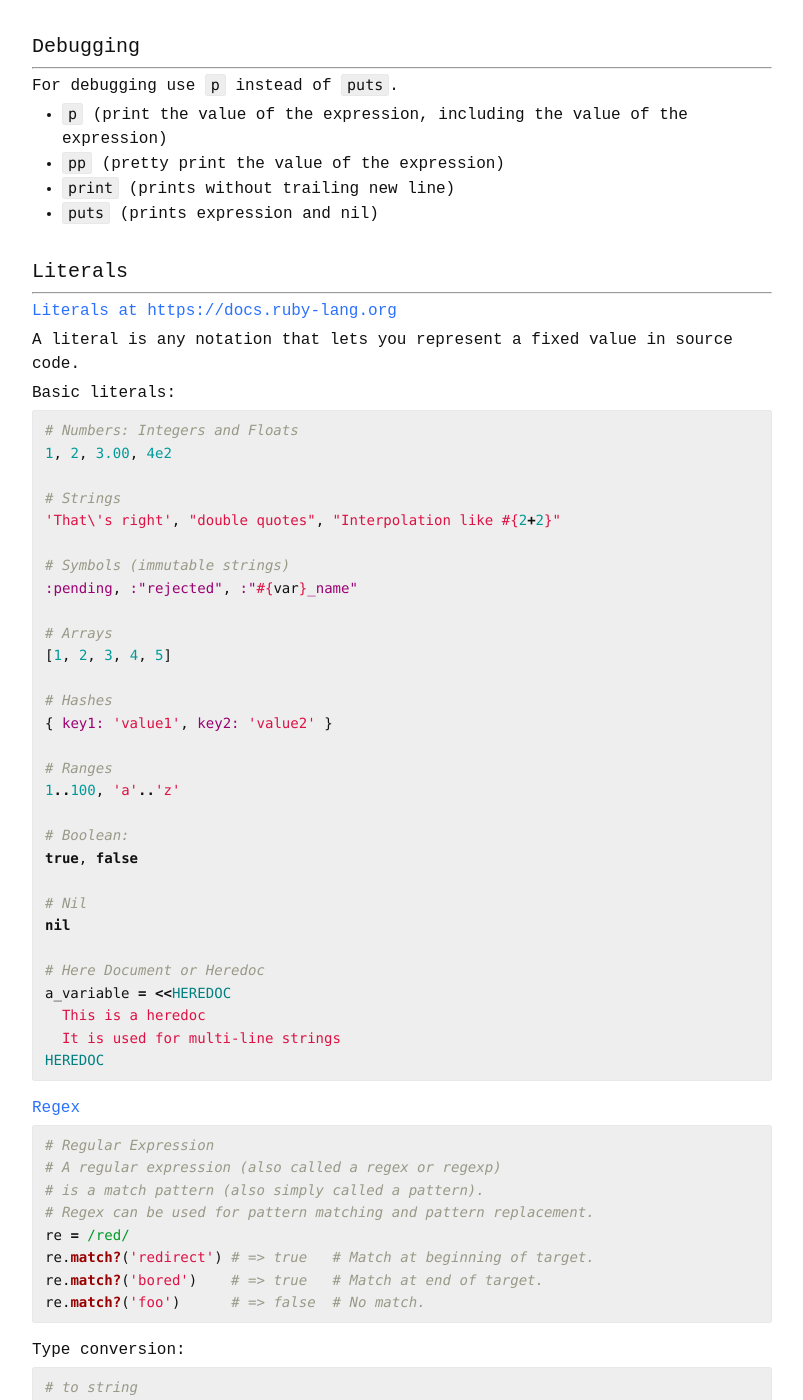
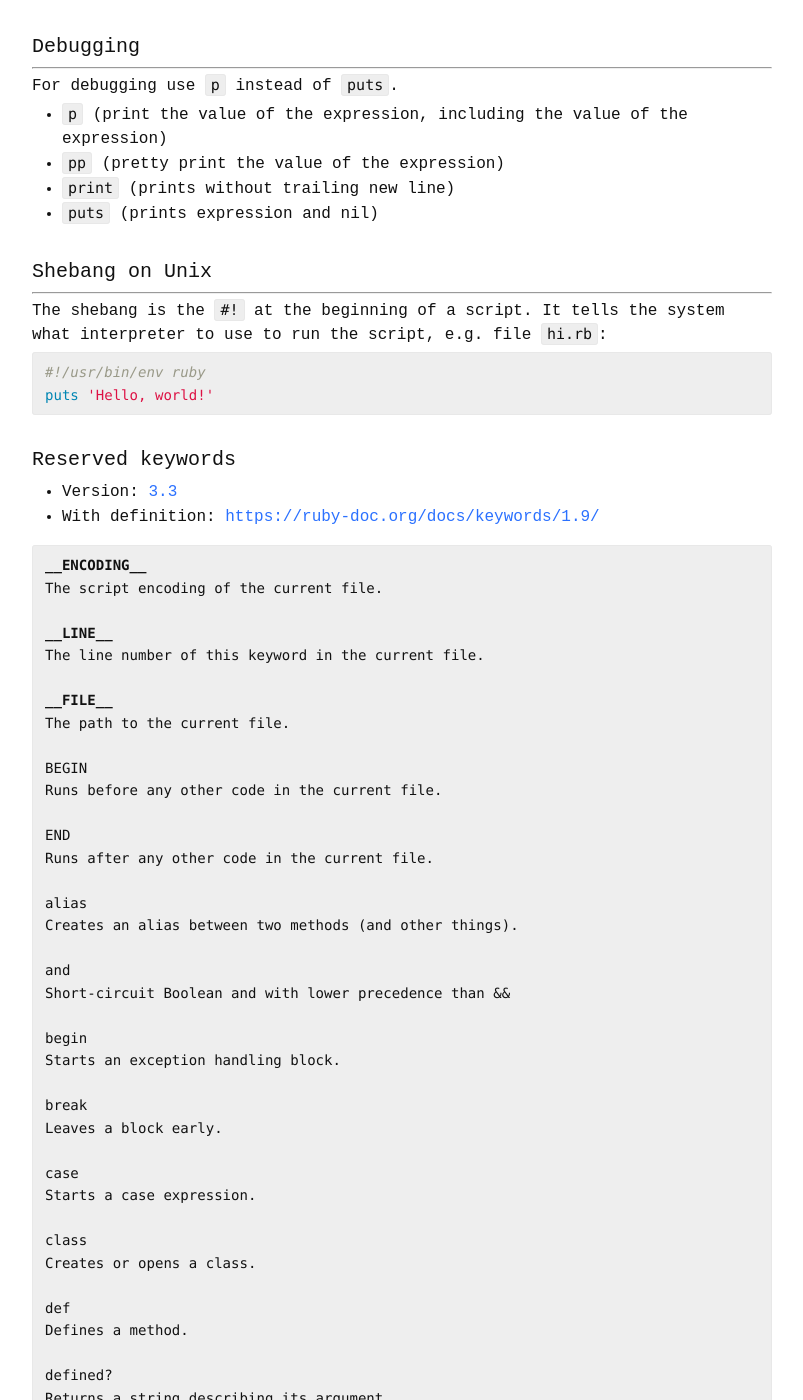
Before and after one commit to roberthopman/roberthopman.github.io, a Jekyll site: the page built from _posts/2023-10-14-maintenance-tips.md, in a window 1280 px wide and 1400 px high, scrolled down 1448 px. Shown: the whole window, without its empty margins (238-1041 px from the left). Built offline with Jekyll 4.4.1, drawn with Linux system fonts in a browser that asks for light colours; comment, search, counter and statistics services are not loaded; some of the changed text lies outside the part shown.

````diff
--- a/_posts/2023-10-14-maintenance-tips.md
+++ b/_posts/2023-10-14-maintenance-tips.md
@@ -51,6 +51,144 @@ For debugging use `p` instead of `puts`.
 - `pp` (pretty print the value of the expression)
 - `print` (prints without trailing new line)
 - `puts` (prints expression and nil)
+
+#### Shebang on Unix
+<hr>
+
+The shebang is the `#!` at the beginning of a script. It tells the system what interpreter to use to run the script, e.g. file `hi.rb`:
+```ruby
+#!/usr/bin/env ruby
+puts 'Hello, world!'
+```
+
+#### Reserved keywords
+- Version: [3.3](https://docs.ruby-lang.org/en/3.3/keywords_rdoc.html)
+- With definition: [https://ruby-doc.org/docs/keywords/1.9/](https://ruby-doc.org/docs/keywords/1.9/)
+
+```md
+__ENCODING__
+The script encoding of the current file.
+
+__LINE__
+The line number of this keyword in the current file.
+
+__FILE__
+The path to the current file.
+
+BEGIN
+Runs before any other code in the current file.
+
+END
+Runs after any other code in the current file.
+
+alias
+Creates an alias between two methods (and other things).
+
+and
+Short-circuit Boolean and with lower precedence than &&
+
+begin
+Starts an exception handling block.
+
+break
+Leaves a block early.
+
+case
+Starts a case expression.
+
+class
+Creates or opens a class.
+
+def
+Defines a method.
+
+defined?
+Returns a string describing its argument.
+
+do
+Starts a block.
+
+else
+The unhandled condition in case, if and unless expressions.
+
+elsif
+An alternate condition for an if expression.
+
+end
+The end of a syntax block. Used by classes, modules, methods, exception handling and control expressions.
+
+ensure
+Starts a section of code that is always run when an exception is raised.
+
+false
+Boolean false.
+
+for
+A loop that is similar to using the each method.
+
+if
+Used for if and modifier if statements.
+
+in
+Used to separate the iterable object and iterator variable in a for loop. It also serves as a pattern in a case expression.
+
+module
+Creates or opens a module.
+
+next
+Skips the rest of the block.
+
+nil
+A false value usually indicating “no value” or “unknown”.
+
+not
+Inverts the following boolean expression. Has a lower precedence than !
+
+or
+Boolean or with lower precedence than ||
+
+redo
+Restarts execution in the current block.
+
+rescue
+Starts an exception section of code in a begin block.
+
+retry
+Retries an exception block.
+
+return
+Exits a method. If met in top-level scope, immediately stops interpretation of the current file.
+
+self
+The object the current method is attached to.
+
+super
+Calls the current method in a superclass.
+
+then
+Indicates the end of conditional blocks in control structures.
+
+true
+Boolean true.
+
+undef
+Prevents a class or module from responding to a method call.
+
+unless
+Used for unless and modifier unless statements.
+
+until
+Creates a loop that executes until the condition is true.
+
+when
+A condition in a case expression.
+
+while
+Creates a loop that executes while the condition is true.
+
+yield
+Starts execution of the block sent to the current method.
+```
 
 #### Literals
 <hr>
````
Also changed, not shown: _posts/2024-05-31-imagemagick-ghostscript-policy-github-action.md (added, +45 -0 lines), index.md (+1 -2 lines), 1 other file.
